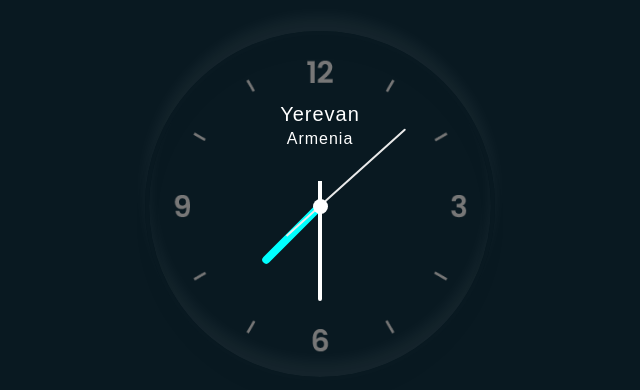
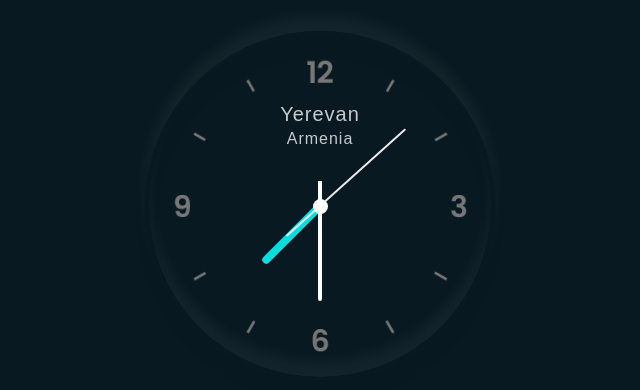
Before and after one commit to Avetis-Harutyunyan/clock, a plain HTML site: page index.html in a window 1280 px wide. Shown: the part 194-584 px from the top of the page, 320-960 px from the left. Drawn offline with Linux system fonts and the light colour scheme.

Commit message:
Update style.css

```diff
--- a/style.css
+++ b/style.css
@@ -67,11 +67,13 @@ body .clock .hour .hour__name {
           transform: translate(-50%, -50%);
   text-align: center;
   font-size: 20px;
+  color: #ffffffc5;
   letter-spacing: 1px;
   z-index: -1;
 }
 body .clock .hour .hour__name span {
   font-size: 16px;
+  color: #ffffffc5;
 }
 body .clock .min {
   position: absolute;
@@ -101,7 +103,7 @@ body .clock .hr::before {
   position: absolute;
   width: 8px;
   height: 80px;
-  background-color: aqua;
+  background-color: #00ffffda;
   z-index: 10;
   border-radius: 6px 6px 0 0;
 }
```
